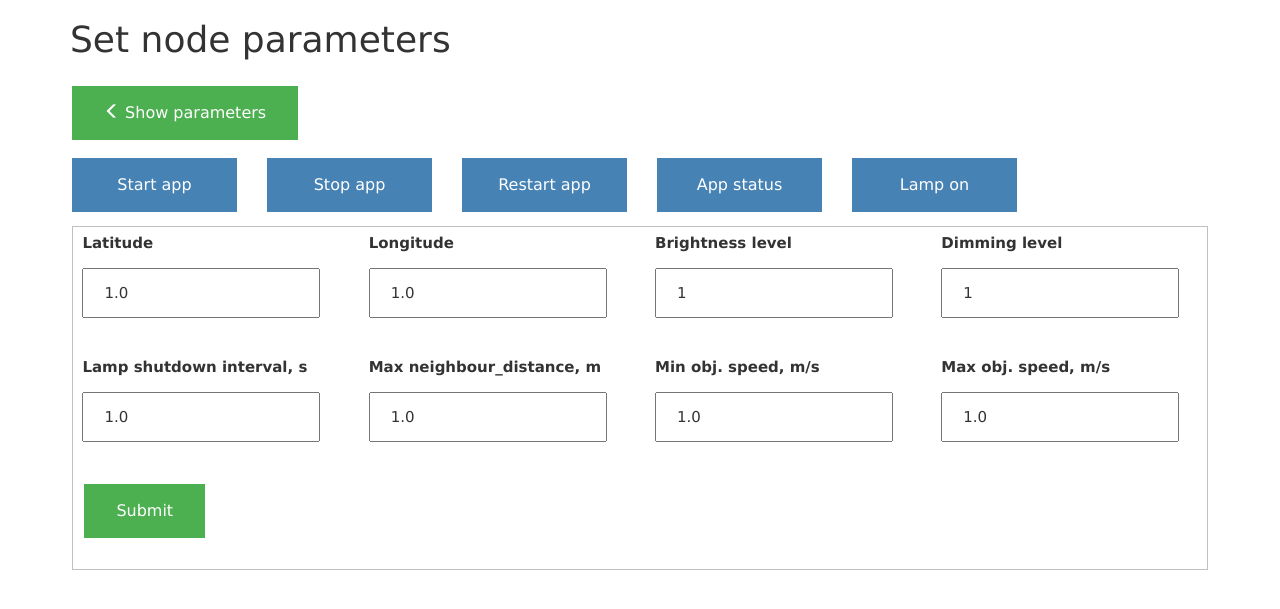
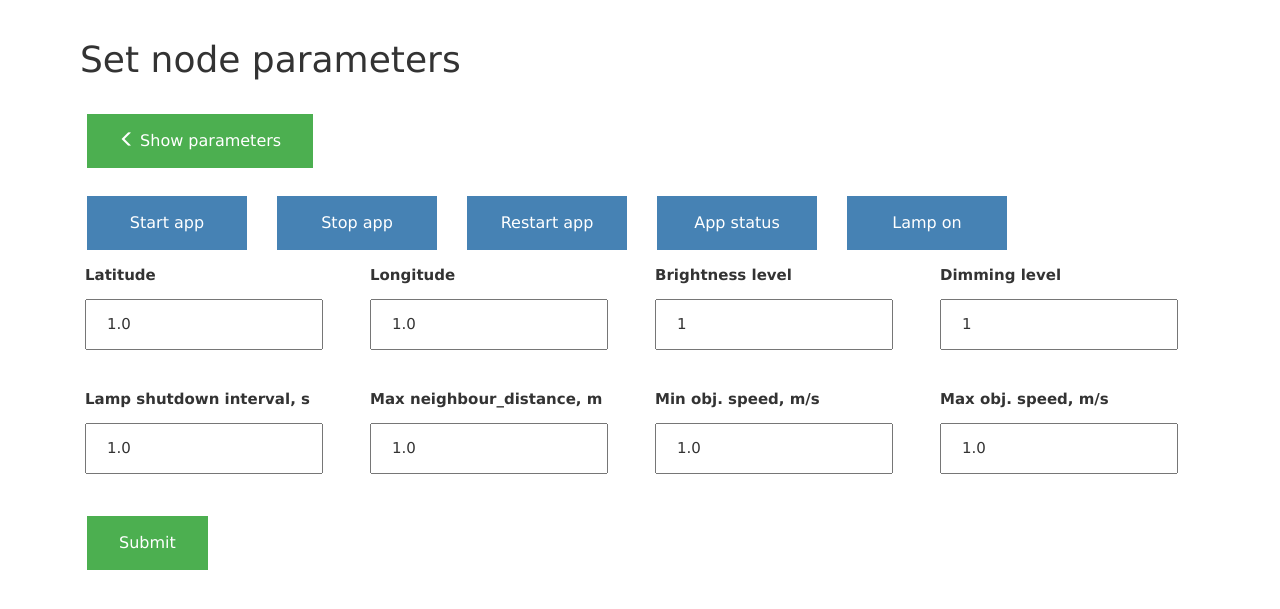
Before and after one commit to necator9/api_web, a Flask app: a page that uses web_api_sl/templates/set_params.html in a window 1280 px wide. Shown: the part 72-681 px from the top of the page. Run offline with Flask 2, Linux system fonts and the light colour scheme; tables that the repository leaves empty hold one stand-in row (values such as "Sample post"); parts of the project's set-up code (start-up, migrations or seed data) failed here and were passed over; some libraries are stand-ins or nearby versions.

Commit message:
Style using containers

```diff
--- a/web_api_sl/templates/set_params.html
+++ b/web_api_sl/templates/set_params.html
@@ -1,34 +1,40 @@
 {% extends "base.html" %}
 {% import 'bootstrap/wtf.html' as wtf %}
 
-
+{% block styles %}
+    {{ super() }}
+    <style>
+        .inline_container {
+        max-width: 100%;
+        max-height: 80%;
+        margin-top: 10px;
+        margin-bottom: 10px;}
+    </style>
+{% endblock %}
 
 {% block app_content %}
+<div class="headcontainer">
+    <h1>Set node parameters</h1>
+</div>
 
+<div class="container">
+<a href="{{ url_for('routes.get', node_name=node['name']) }}" class="button" role="button" aria-pressed="true">
+     <span class="glyphicon glyphicon-menu-left" aria-hidden="true"></span> Show parameters</a>
+</div>
 
-<h1>Set node parameters</h1>
-<br>
-
-<p>
-<a href="{{ url_for('routes.get', node_name=node['name']) }}" class="button" role="button"
-   aria-pressed="true">
-     <span class="glyphicon glyphicon-menu-left" aria-hidden="true"></span> Show parameters</a>
-</p>
-
-<p>
+<div class="container">
+    <div class="inline_container">
         <form method="post" action="/set/{{ node_name }}">
             <div class="row justify-content-center">
                 {% for alias, button in buttons.items() %}
                     <div class="col-md-2">
-                <input type="submit" class="actbutton" value="{{ button }}" name="{{ alias }}"/>
+                        <input type="submit" class="actbutton" role="button" aria-pressed="true"
+                               value="{{ button }}" name="{{ alias }}"/>
                     </div>
                 {% endfor %}
             </div>
         </form>
-</p>
-
-<p>
-<fieldset>
+    </div>
     <form action="" method="post" novalidate>
         {{ node_form.hidden_tag() }}
         <div class="row">
@@ -45,9 +51,7 @@
                 {{ wtf.form_field(node_form.dimm_lvl, class='inputBox') }}
             </div>
         </div>
-
         <div class="row">
-
             <div class="form-group col-md-3">
                 {{ wtf.form_field(node_form.lamp_shutdown_interval, class='inputBox') }}
             </div>
@@ -61,13 +65,11 @@
                 {{ wtf.form_field(node_form.max_obj_speed, class='inputBox') }}
             </div>
         </div>
-
         <div class="row">
             <div class="form-group col-md-3">
                 {{ wtf.form_field(node_form.submit, class='button') }}
             </div>
         </div>
     </form>
-</fieldset>
-</p>
+</div>
 {% endblock %}
```
Lines whose indentation alone changed are shown as unchanged.
